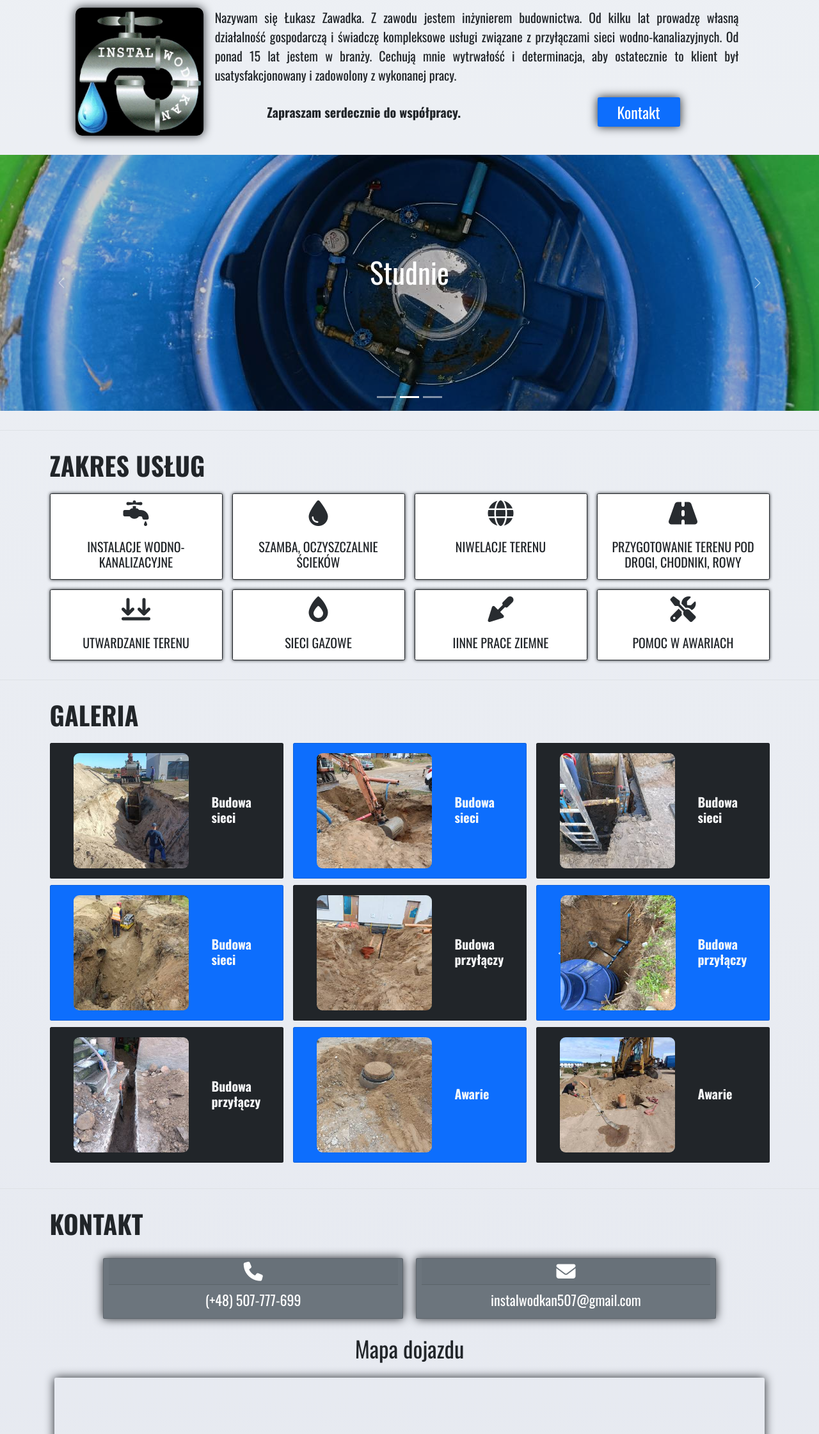
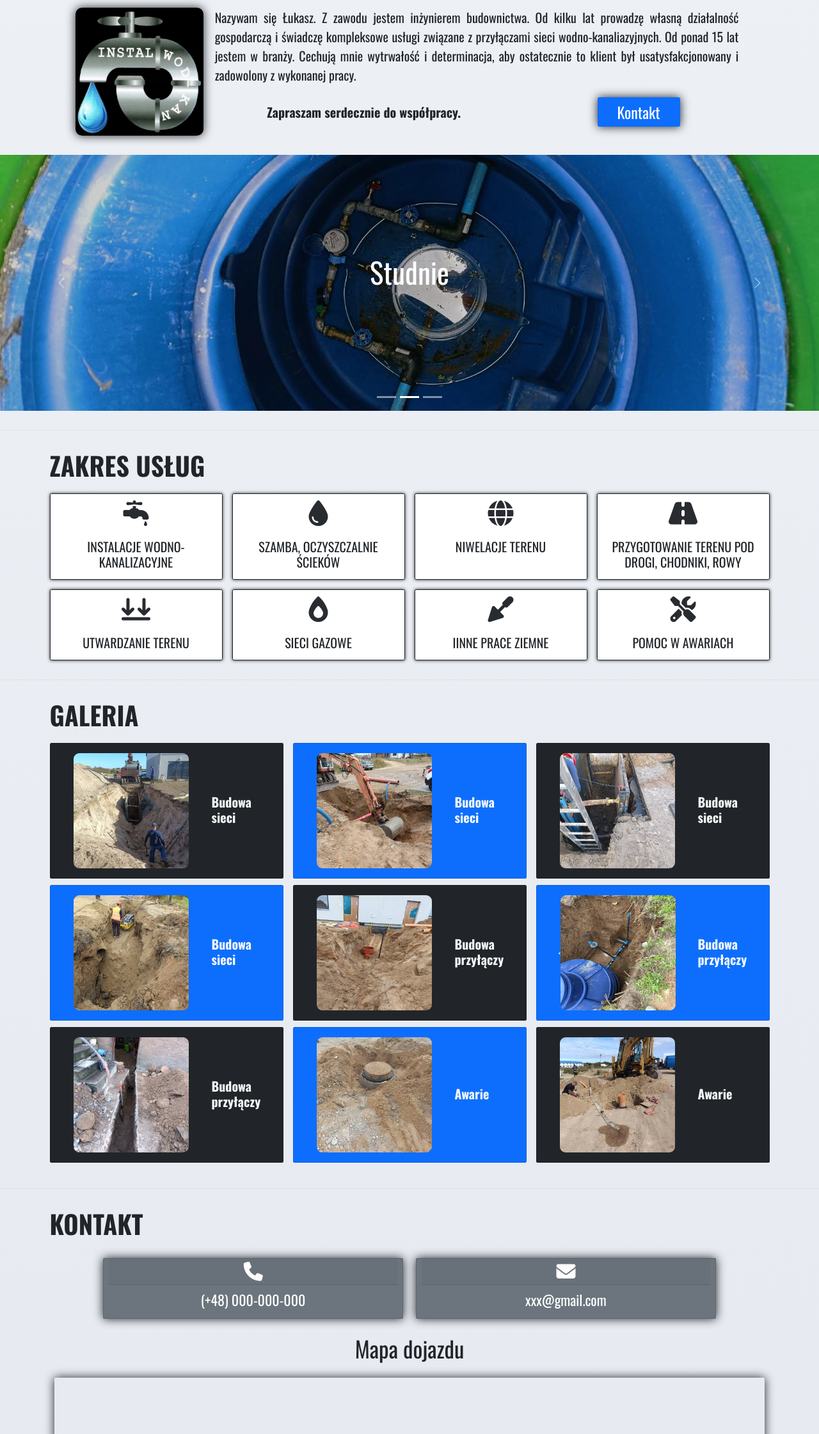
Before and after one commit to przemo178/Website_Instal_Wod-Kan_bootstrap, a plain HTML site: page index.html in a window 1280 px wide. Shown: the part 559-2800 px from the top of the page at 64% size. Drawn offline with nearby package versions, Linux system fonts and the light colour scheme; grey boxes are pictures that could not be loaded.

Commit message:
cut some info

```diff
--- a/index.html
+++ b/index.html
@@ -21,7 +21,6 @@
 <body data-bs-spy="scroll" data-bs-target="#navbar">
     <section id="home" class="home">
         <div class="container-fluid">
-            <!-- <div class="hero-shadow"></div> -->
         </div>
     </section>
 
@@ -52,7 +51,7 @@
                 <div class="row m-0 justify-content-center ">
                     <div class="col-12 col-lg-3 mb-4 mb-lg-0 aboutme-logo-img"></div>
                     <div class="col-12 col-lg-9 aboutme-content">
-                        <p class="ms-lg-3">Nazywam się Łukasz Zawadka. Z zawodu jestem inżynierem budownictwa. Od kilku
+                        <p class="ms-lg-3">Nazywam się Łukasz. Z zawodu jestem inżynierem budownictwa. Od kilku
                             lat prowadzę własną działalność gospodarczą i świadczę
                             kompleksowe usługi związane z przyłączami sieci wodno-kanaliazyjnych. Od ponad 15 lat jestem
                             w branży. Cechują mnie
@@ -343,13 +342,13 @@
                     <div class="col-12 col-md-5 card card-contact text-white bg-secondary m-3 text-center">
                         <div class="card-header"><i class="fa-solid fa-phone"></i></div>
                         <div class="card-body">
-                            <h5 class="card-title">(+48) 507-777-699</h5>
+                            <h5 class="card-title">(+48) 000-000-000</h5>
                         </div>
                     </div>
                     <div class=" col-12 col-md-5 card card-contact text-white bg-secondary m-3 text-center">
                         <div class="card-header"><i class="fa-solid fa-envelope"></i></div>
                         <div class="card-body">
-                            <h5 class="card-title">instalwodkan507@gmail.com</h5>
+                            <h5 class="card-title">xxx@gmail.com</h5>
                         </div>
                     </div>
                 </div>
@@ -357,7 +356,7 @@
                     <div class="container d-flex flex-column align-items-center">
                         <p class="display-4 py-4">Mapa dojazdu</p>
                         <iframe class="rounded"
-                            src="https://www.google.com/maps/embed?pb=!1m18!1m12!1m3!1d9381.304317284961!2d21.909833780654488!3d53.99698747322112!2m3!1f0!2f0!3f0!3m2!1i1024!2i768!4f13.1!3m3!1m2!1s0x46e18f830bc48b4b%3A0x919aa465cb5fa9f2!2s11-510%20Siedliska!5e0!3m2!1spl!2spl!4v1692905148694!5m2!1spl!2spl"
+                            src="https://www.google.com/maps/embed?pb=!1m18!1m12!1m3!1d18745.168104253036!2d21.748867738185034!3d54.03567684336427!2m3!1f0!2f0!3f0!3m2!1i1024!2i768!4f13.1!3m3!1m2!1s0x46e187df0f40bd0f%3A0x42c485029fd2848c!2zR2nFvHlja28!5e0!3m2!1sen!2spl!4v1692909214275!5m2!1sen!2spl"
                             style="border:0;" allowfullscreen="" loading="lazy"
                             referrerpolicy="no-referrer-when-downgrade"></iframe>
                     </div>
```
